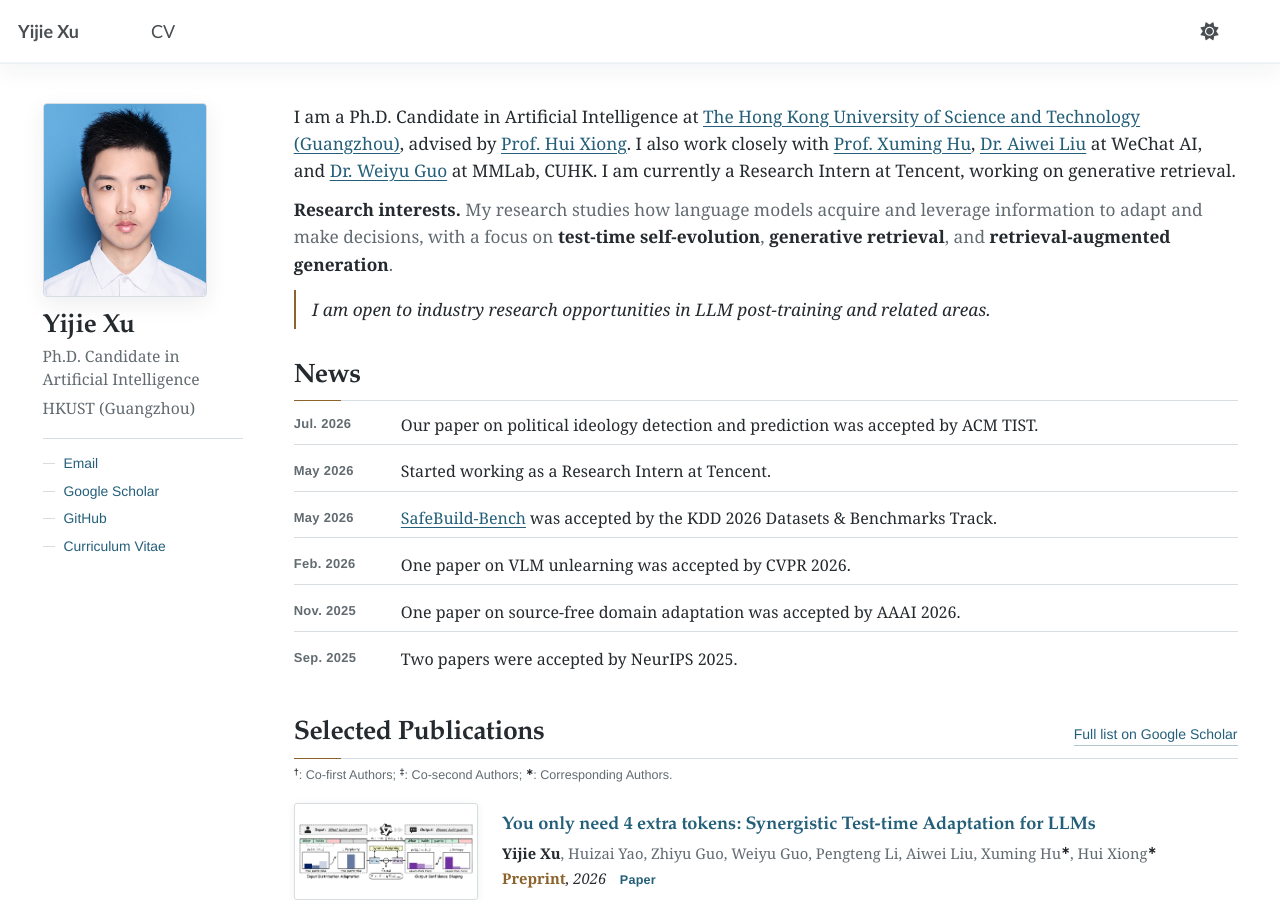
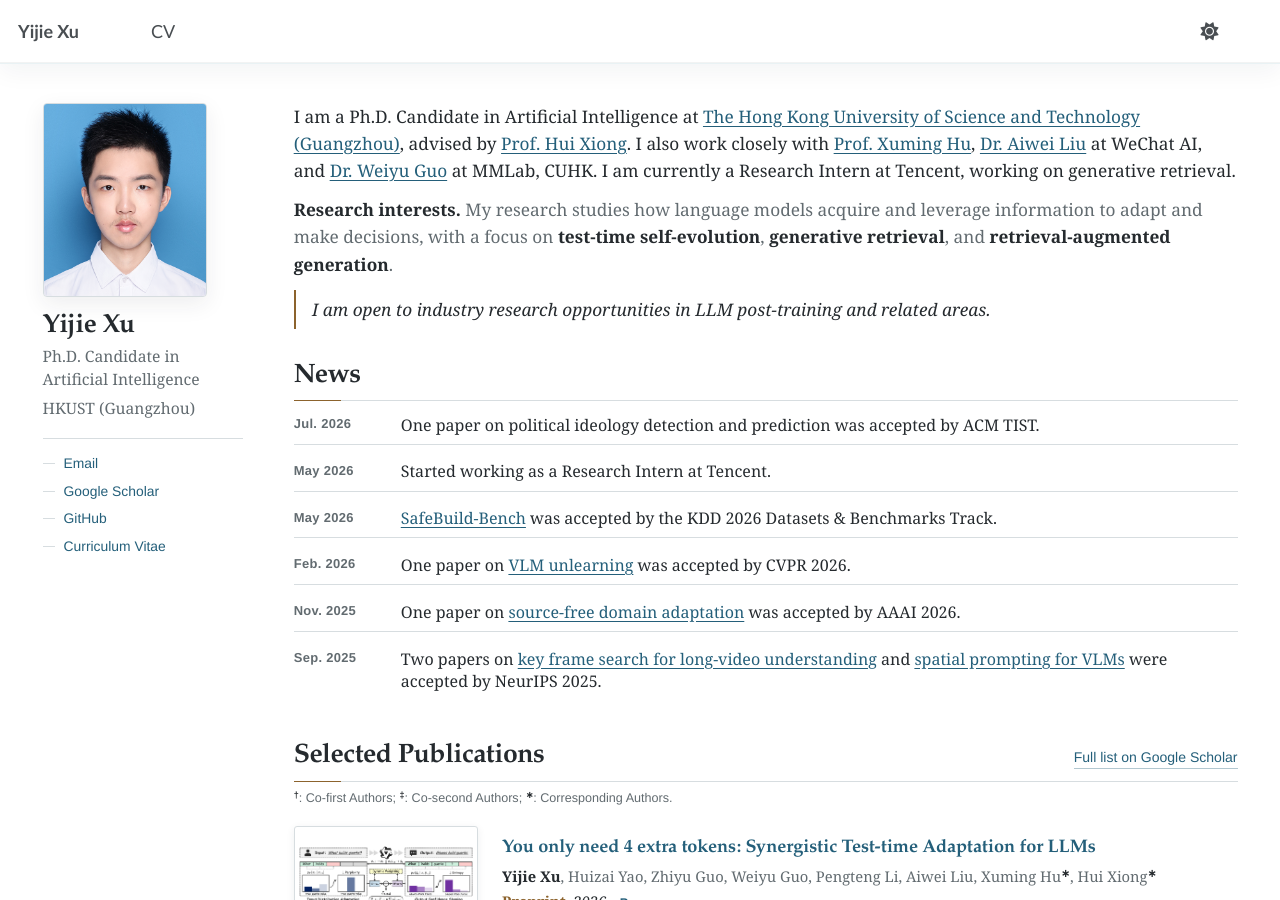
Before and after one commit to yeahjack/yeahjack.github.io, a Jekyll site: the page built from _pages/about.md, in a window 1280 px wide and 900 px high. Built offline with Jekyll 4.4.1, drawn with Linux system fonts in a browser that asks for light colours; a script that is not in the unit is left out.

Commit message:
Add links to publication news

```diff
--- a/_pages/about.md
+++ b/_pages/about.md
@@ -519,12 +519,12 @@
           <h2 id="news-title">News</h2>
         </div>
         <ul class="academic-news">
-          <li><time datetime="2026-07">Jul. 2026</time><span>Our paper on political ideology detection and prediction was accepted by ACM TIST.</span></li>
+          <li><time datetime="2026-07">Jul. 2026</time><span>One paper on political ideology detection and prediction was accepted by ACM TIST.</span></li>
           <li><time datetime="2026-05">May 2026</time><span>Started working as a Research Intern at Tencent.</span></li>
           <li><time datetime="2026-05">May 2026</time><span><a href="https://dl.acm.org/doi/10.1145/3770855.3817581">SafeBuild-Bench</a> was accepted by the KDD 2026 Datasets &amp; Benchmarks Track.</span></li>
-          <li><time datetime="2026-02">Feb. 2026</time><span>One paper on VLM unlearning was accepted by CVPR 2026.</span></li>
-          <li><time datetime="2025-11">Nov. 2025</time><span>One paper on source-free domain adaptation was accepted by AAAI 2026.</span></li>
-          <li><time datetime="2025-09">Sep. 2025</time><span>Two papers were accepted by NeurIPS 2025.</span></li>
+          <li><time datetime="2026-02">Feb. 2026</time><span>One paper on <a href="https://openaccess.thecvf.com/content/CVPR2026/papers/Wang_VL-Eraser_Vacuum_Distillation_for_Machine_Unlearning_in_Vision-Language_Models_CVPR_2026_paper.pdf">VLM unlearning</a> was accepted by CVPR 2026.</span></li>
+          <li><time datetime="2025-11">Nov. 2025</time><span>One paper on <a href="https://arxiv.org/abs/2511.07301">source-free domain adaptation</a> was accepted by AAAI 2026.</span></li>
+          <li><time datetime="2025-09">Sep. 2025</time><span>Two papers on <a href="https://arxiv.org/abs/2503.13139">key frame search for long-video understanding</a> and <a href="https://arxiv.org/abs/2509.16087">spatial prompting for VLMs</a> were accepted by NeurIPS 2025.</span></li>
         </ul>
       </section>
 
```
